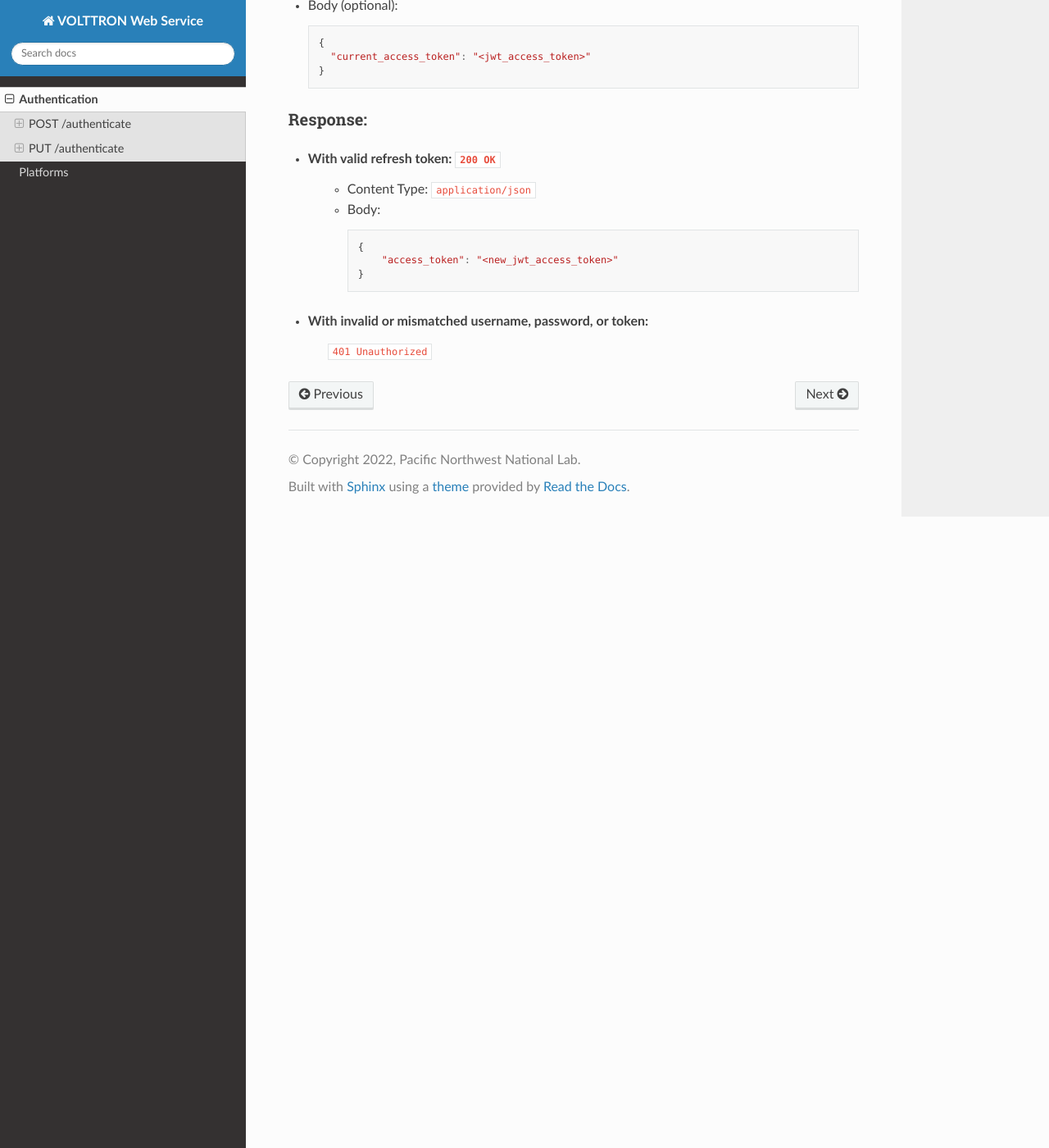
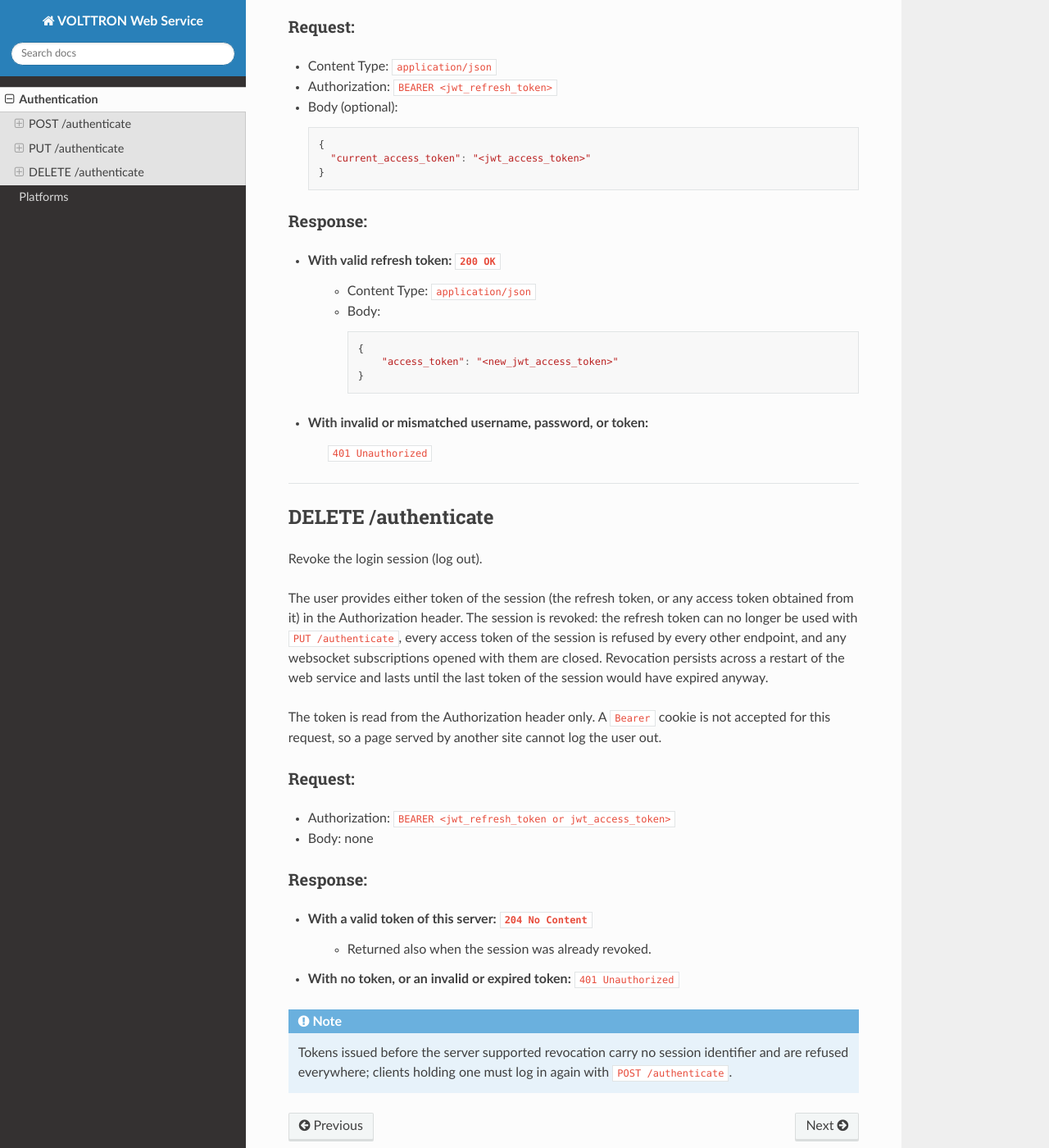
Before and after one commit to eclipse-volttron/volttron-lib-web, a Sphinx documentation site: the page built from docs/source/authentication-endpoints.rst, in a window 1280 px wide and 1400 px high, scrolled down 1957 px. Shown: the whole window at 82% size. Built offline with Sphinx 7.4.7 and the Read the Docs theme 3.1.0, drawn with Linux system fonts in a browser that asks for light colours; some of the changed text lies outside the part shown.

Commit message:
Document DELETE /authenticate and the header-only rule for writes
The authentication endpoint page describes the login session, the DELETE
route that revokes it (either token, Authorization header only, 204 also
on repeat, 401 otherwise) and the one-time re-login needed by tokens
issued before revocation existed. The README example logs out at the end
and notes that non-GET requests need the Authorization header.

```diff
--- a/docs/source/authentication-endpoints.rst
+++ b/docs/source/authentication-endpoints.rst
@@ -5,8 +5,8 @@ Authentication EndPoints
 ========================
 
 The VOLTTRON Web API requires the use of bearer tokens to access resources.  These tokens
-are JSON Web Tokens (JWT) and are provided by the two ``/authenticate`` endpoints (``POST``
-and ``PUT``).  Two classes of token are provided to the user:
+are JSON Web Tokens (JWT) and are provided by the ``/authenticate`` endpoints: ``POST`` to log
+in, ``PUT`` to renew, and ``DELETE`` to log out.  Two classes of token are provided to the user:
 
 - Refresh Tokens:
     Refresh tokens are long-lived, and used can be used to obtain a new short-lived access
@@ -24,10 +24,15 @@ and ``PUT``).  Two classes of token are provided to the user:
     ``PUT`` being used thereafter to obtain new access tokens until the refresh token has
     also expired.
 
+Both tokens of a login, and every access token later renewed from its refresh token, belong to
+one login session. ``DELETE /authenticate`` ends that session: every one of its tokens is refused
+from then on, whichever of them was presented.
+
 .. note:: Authentication begins by obtaining a JWT bearer refresh token from the
-    ``POST /authenticate`` endpoint. An initial access token is provided by this endpoint
+    ``POST /authenticate`` endpoint. An initial access token is provided by this endpoint
     as well. Subsequent access tokens are then obtained by providing the refresh token to the
-    ``PUT /authenticate`` endpoint without resending of credentials.
+    ``PUT /authenticate`` endpoint without resending of credentials. When the client is
+    finished, or a token may have been exposed, ``DELETE /authenticate`` revokes the session.
 
 ----------------------------------------------------------------------------
 
@@ -111,3 +116,38 @@ Response:
 
 * **With invalid or mismatched username, password, or token:**
    ``401 Unauthorized``
+
+--------------
+
+DELETE /authenticate
+====================
+
+Revoke the login session (log out).
+
+The user provides either token of the session (the refresh token, or any access token obtained
+from it) in the Authorization header. The session is revoked: the refresh token can no longer
+be used with ``PUT /authenticate``, every access token of the session is refused by every
+other endpoint, and any websocket subscriptions opened with them are closed. Revocation
+persists across a restart of the web service and lasts until the last token of the session
+would have expired anyway.
+
+The token is read from the Authorization header only. A ``Bearer`` cookie is not accepted
+for this request, so a page served by another site cannot log the user out.
+
+Request:
+--------
+
+- Authorization: ``BEARER <jwt_refresh_token or jwt_access_token>``
+- Body: none
+
+Response:
+---------
+
+* **With a valid token of this server:** ``204 No Content``
+    - Returned also when the session was already revoked.
+
+* **With no token, or an invalid or expired token:** ``401 Unauthorized``
+
+.. note:: Tokens issued before the server supported revocation carry no session identifier
+    and are refused everywhere; clients holding one must log in again with
+    ``POST /authenticate``.
```
Also changed, not shown: README.md (+7 -0 lines).
